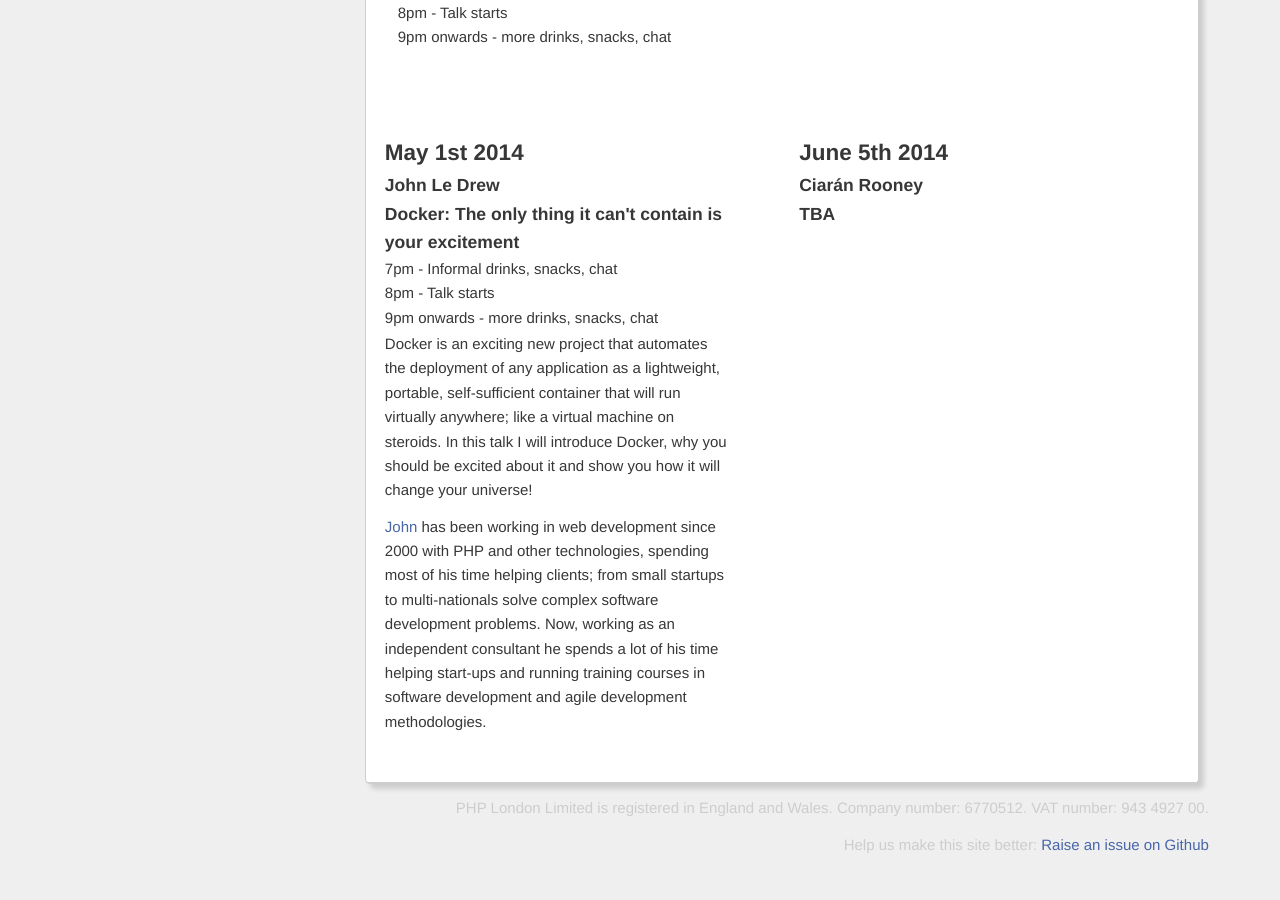
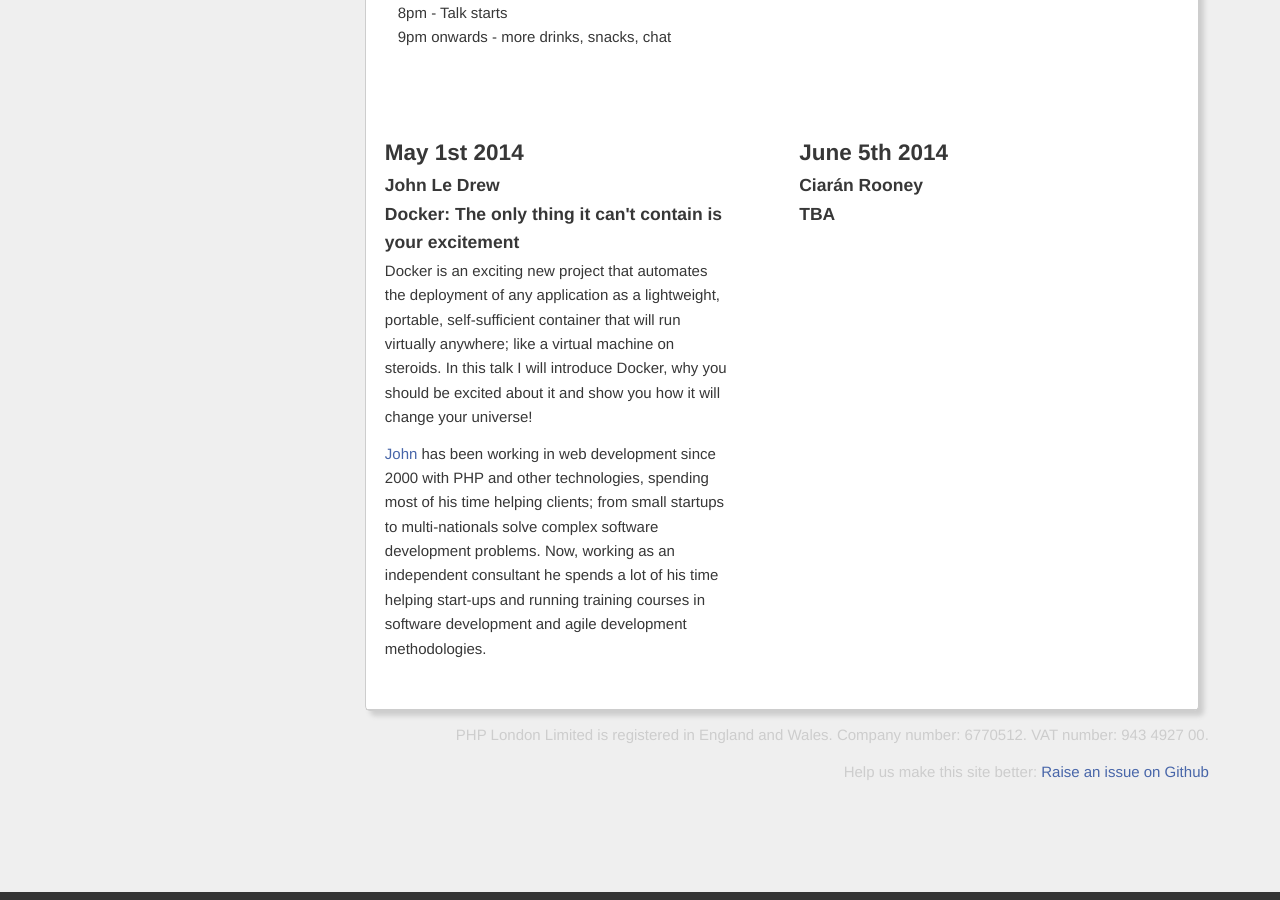
Before and after one commit to phplondon/phplondon.github.io, a Jekyll site: the page built from index.html, in a window 1280 px wide and 900 px high, scrolled down 782 px. Built offline with Jekyll 4.4.1, drawn with Linux system fonts in a browser that asks for light colours.

Commit message:
Remove double schedule

```diff
--- a/index.html
+++ b/index.html
@@ -31,11 +31,6 @@ layout: default
             <h2>May 1st 2014</h2>
             <h3>John Le Drew</h3>
             <h3>Docker: The only thing it can't contain is your excitement</h3>
-            <ul>
-                <li>7pm - Informal drinks, snacks, chat</li>
-                <li>8pm - Talk starts</li>
-                <li>9pm onwards - more drinks, snacks, chat</li>
-            </ul>
             <p>Docker is an exciting new project that automates the deployment of any application as a lightweight, portable, self-sufficient container that will run virtually anywhere; like a virtual machine on steroids. In this talk I will introduce Docker, why you should be excited about it and show you how it will change your universe!</p>
             <p><a href="https://twitter.com/antz29">John</a> has been working in web development since 2000 with PHP and other technologies, spending most of his time helping clients; from small startups to multi-nationals solve complex software development problems. Now, working as an independent consultant he spends a lot of his time helping start-ups and running training courses in software development and agile development methodologies.</p>
         </div>
```
